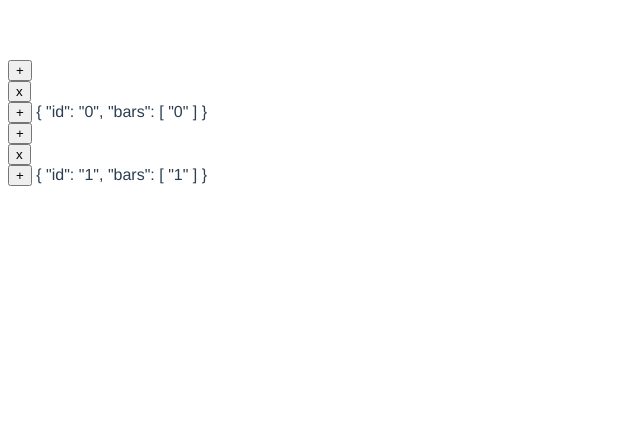
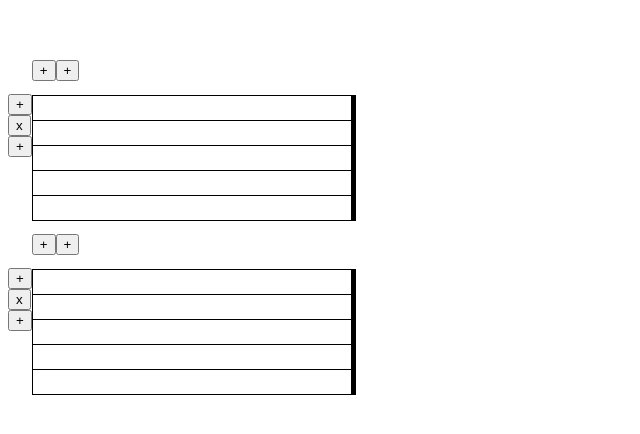
Before and after one commit to benjamin-warner/FabulousTabulous, a Vue app: page / in a window 1280 px wide. Shown: the top 434 px of the page, without its empty margins (0-640 px from the left). Built offline with nearby package versions, Linux system fonts and the light colour scheme.

Commit message:
New bar adding and deletions

```diff
--- a/src/editor/components/Bar.vue
+++ b/src/editor/components/Bar.vue
@@ -28,7 +28,7 @@ export default {
     BeatComponent
   },
   props: {
-    id: Number,
+    id: String,
   },
   computed: {
     ...mapState('tab', ['tuning']),
--- a/src/editor/components/Measure.vue
+++ b/src/editor/components/Measure.vue
@@ -2,11 +2,11 @@
   <div id="measure" class="measure-block">
     <div class="measure measure-block" v-for="(bar, barKey) in barsOfMeasure(id)" :key="barKey">
     <div>
-      <Button v-on:click="insertBar(barKey)">+</Button>
-      <Button v-if="barCountForMeasure(id) > 1" v-on:click="deleteBar({measureId: id, barId: bar.id })">X</Button>
-      <Button v-on:click="insertBar(barKey+1)">+</Button>
+      <Button v-on:click="insertBar({parentId: id, index: barKey})">+</Button>
+      <Button v-if="barCountForMeasure(id) > 1" v-on:click="deleteBar({parentId: id, index: barKey})">X</Button>
+      <Button v-on:click="insertBar({parentId: id, index: barKey+1})">+</Button>
     </div>
-    <BarComponent :id="barKey"/>
+    <BarComponent :id="bar.id"/>
     </div>
   </div>
 </template>
@@ -19,7 +19,7 @@ import { mapGetters, mapMutations } from 'vuex'
 export default {
   name: "Measure",
   props: {
-    id: Number
+    id: String
   },
   components: {
     BarComponent
@@ -37,15 +37,10 @@ export default {
     }
   },
   methods: {
-    ...mapMutations('tab',
-      ['deleteBar','addBar']
-    ),
-    insertBar(index){
-      this.addBar({
-        toMeasure: this.id,
-        atIndex: index
-      })
-    },
+    ...mapMutations('tab',[
+      'deleteBar',
+      'insertBar'
+      ]),
     revealId(){
       return this.id;
     }
--- a/src/editor/components/Tab.vue
+++ b/src/editor/components/Tab.vue
@@ -12,8 +12,7 @@
           <button v-on:click="insertMeasure(measureKey+1)">+</button>
         </div>
       </div>
-      {{measure}}
-      <!-- <MeasureComponent class="measure-block" :id="measureKey"/> -->
+      <MeasureComponent class="measure-block" :id="measure.id"/>
     </div>
   </div>
 </template>
@@ -45,7 +44,6 @@ export default {
   },
   methods: {
     ...mapMutations('tab',[
-      'deleteMeasure',
       'insertMeasure',
       'deleteMeasure'
     ]),
--- a/src/store/modules/tab.js
+++ b/src/store/modules/tab.js
@@ -132,7 +132,7 @@ const getters = {
     return state.tab.measures.map(measureId => state.measures[measureId]);
   },
   measureCount: (state) => {
-    return Object.keys(state.measures).length;
+    return state.tab.measures.length;
   },
   barsOfMeasure: (state) => (measureId) => {
     return state.measures[measureId].bars.map(barId => state.bars[barId]);
@@ -176,7 +176,6 @@ const mutations = {
   },
   deleteMeasure(state, index){
     let measureId = state.tab.measures[index];
-    console.log(measureId)
     for(let barId of state.measures[measureId].bars){
       for(let beatId of state.bars[barId].beats){
         Vue.delete(state.beats, beatId);
@@ -186,27 +185,28 @@ const mutations = {
     Vue.delete(state.measures, measureId)
     state.tab.measures.splice(index, 1);
   },
-  addBar(state, payload){
-    let measureBars = state.measures[payload.toMeasure].bars;
-    if(measureBars.length < 4){
-      let newBar = {};
-      newBar.beats = [];
-      for (let i = 0; i < 4; i++) {
-        newBar.beats.push(['','','','','','']);
-      }
-      newBar.id = StoreHelpers.makeGUID();
-      state.bars[newBar.id] = newBar;
-      measureBars.splice(payload.atIndex, 0, newBar.id);
+  insertBar(state, payload){
+    let parentId = payload.parentId;
+    let index = payload.index;
+    let barId = StoreHelpers.makeGUID();
+    state.measures[parentId].bars.splice(index, 0, barId);
+    Vue.set(state.bars, barId, {id: barId, beats: []});
+
+    while(state.bars[barId].beats.length < 4){
+      let beatId = StoreHelpers.makeGUID();
+      state.bars[barId].beats.push(beatId);
+      Vue.set(state.beats, beatId, {id: beatId, chord: ['','','','','','']});
     }
   },
   deleteBar(state, payload){
-    let barRefIndex = state.measures[payload.measureId].bars.indexOf(payload.barId);
-    state.measures[payload.measureId].bars.splice(barRefIndex, 1);
-    let barsBeats = state.bars[payload.barId].beats;
-    for(let beatId of barBeats){
-      Vue.delete(state.beats, beatId)
+    let parentId = payload.parentId;
+    let index = payload.index;
+    let barId = state.measures[parentId].bars[index];
+    for(let beatId of state.bars[barId].beats){
+      Vue.delete(state.beats, beatId);
     }
-    // Vue.$delete(state.bars, payload.barId)
+    Vue.delete(state.bars, barId);
+    state.measures[parentId].bars.splice(index, 1);
   }
 }
 
```
